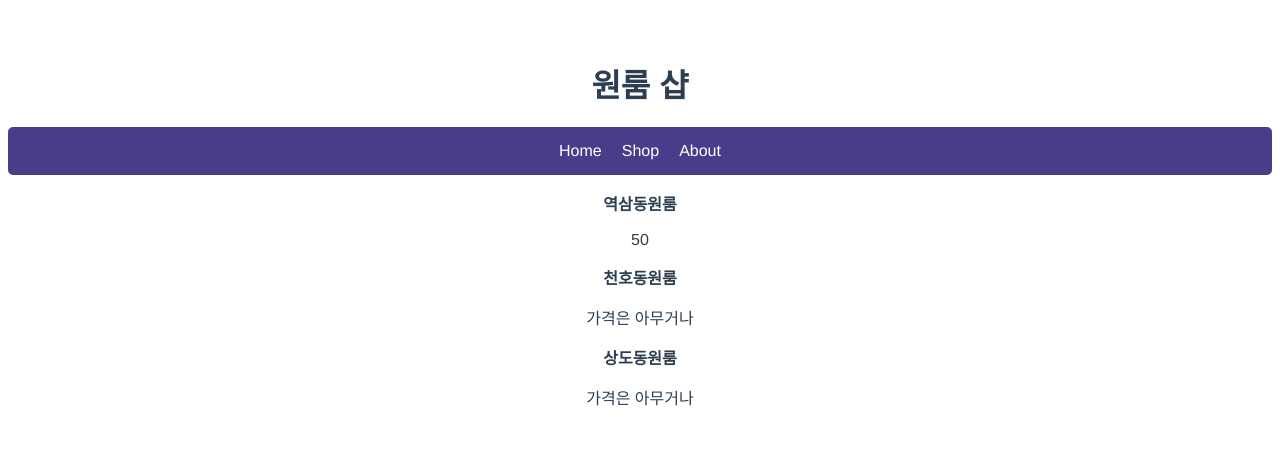
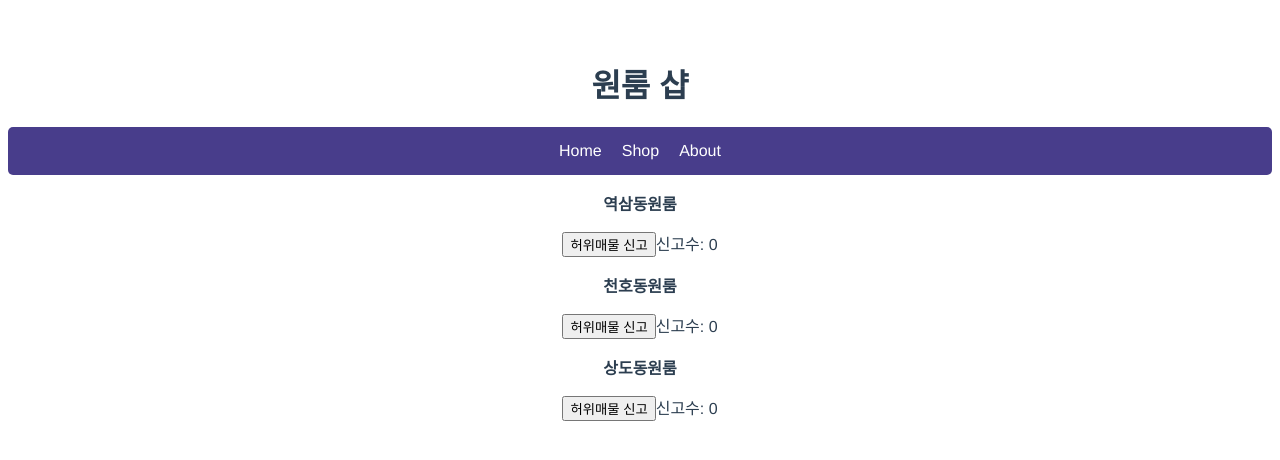
Before and after one commit to mikekang47/vue-realestate, a Vue app: page / in a window 1280 px wide. Shown: the top 460 px of the page. Built offline with nearby package versions, Linux system fonts and the light colour scheme.

Commit message:
Feat: optimize for loop

```diff
--- a/src/App.vue
+++ b/src/App.vue
@@ -1,12 +1,13 @@
 <template>
   <h1>원룸 샵</h1>
   <div class="menu">
-    <a v-for="menu in menus" :key="menu">{{menu}}</a>
+    <a v-for="menu in menus" :key="menu">{{ menu }}</a>
   </div>
-
-  <div v-for="room in products" :key="room">
-    <p><strong>{{room}}</strong></p>
-    <p>{{dic[room]}}</p>
+  <div v-for="i in 3" :key="i">
+    <p><strong>{{ products[i - 1] }}</strong></p>
+    <p>{{ dic[i - 1] }}</p>
+    <button @click="this.counts[i-1] += 1">허위매물 신고</button>
+    <span>신고수: {{ counts[i - 1] }}</span>
   </div>
 </template>
 
@@ -16,6 +17,7 @@ export default {
   products: 'App',
   data() {
     return {
+      counts: [0, 0, 0],
       menus: ['Home', 'Shop', 'About'],
       products: ['역삼동원룸', '천호동원룸', '상도동원룸'],
       dic: {
```
